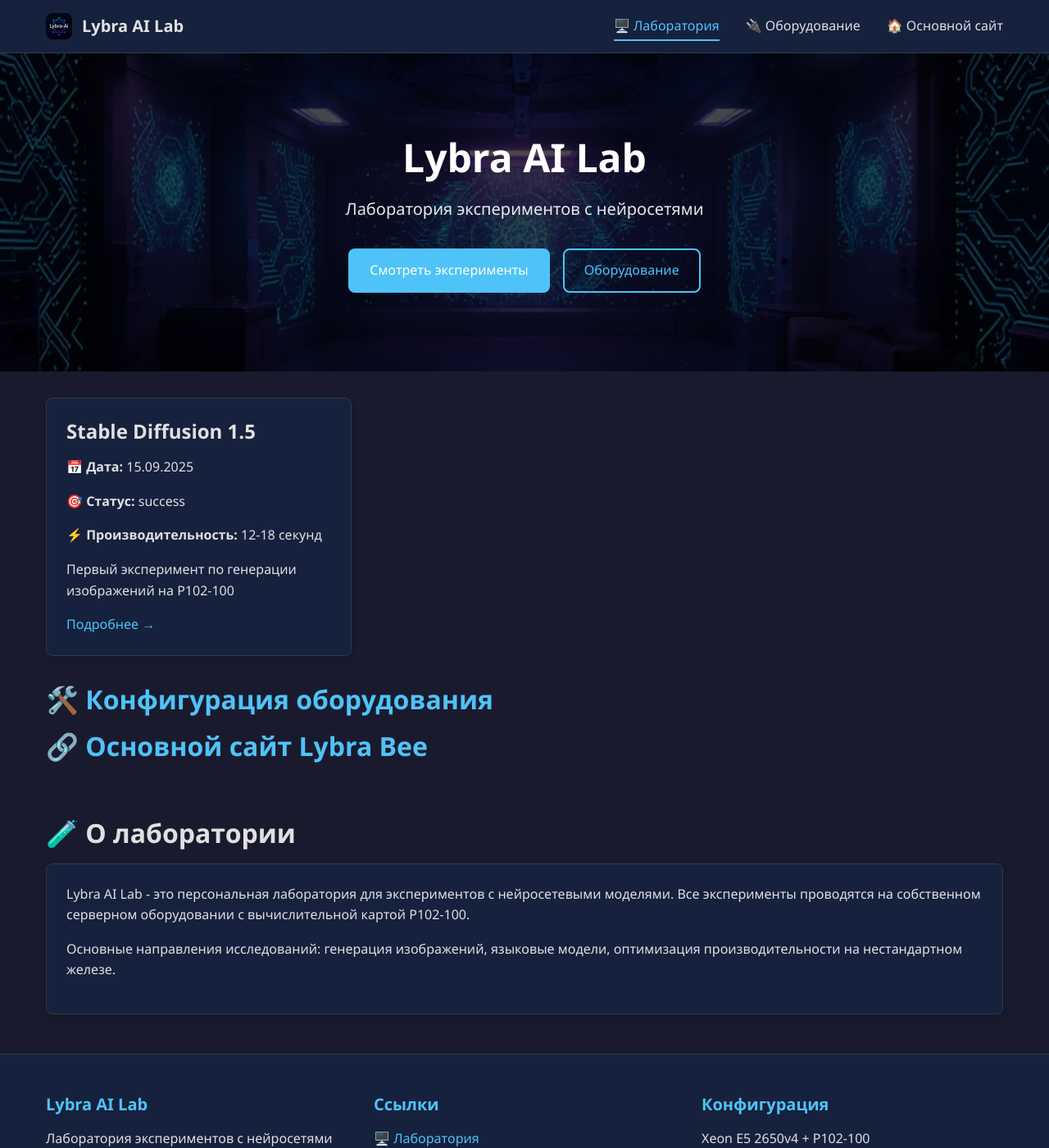
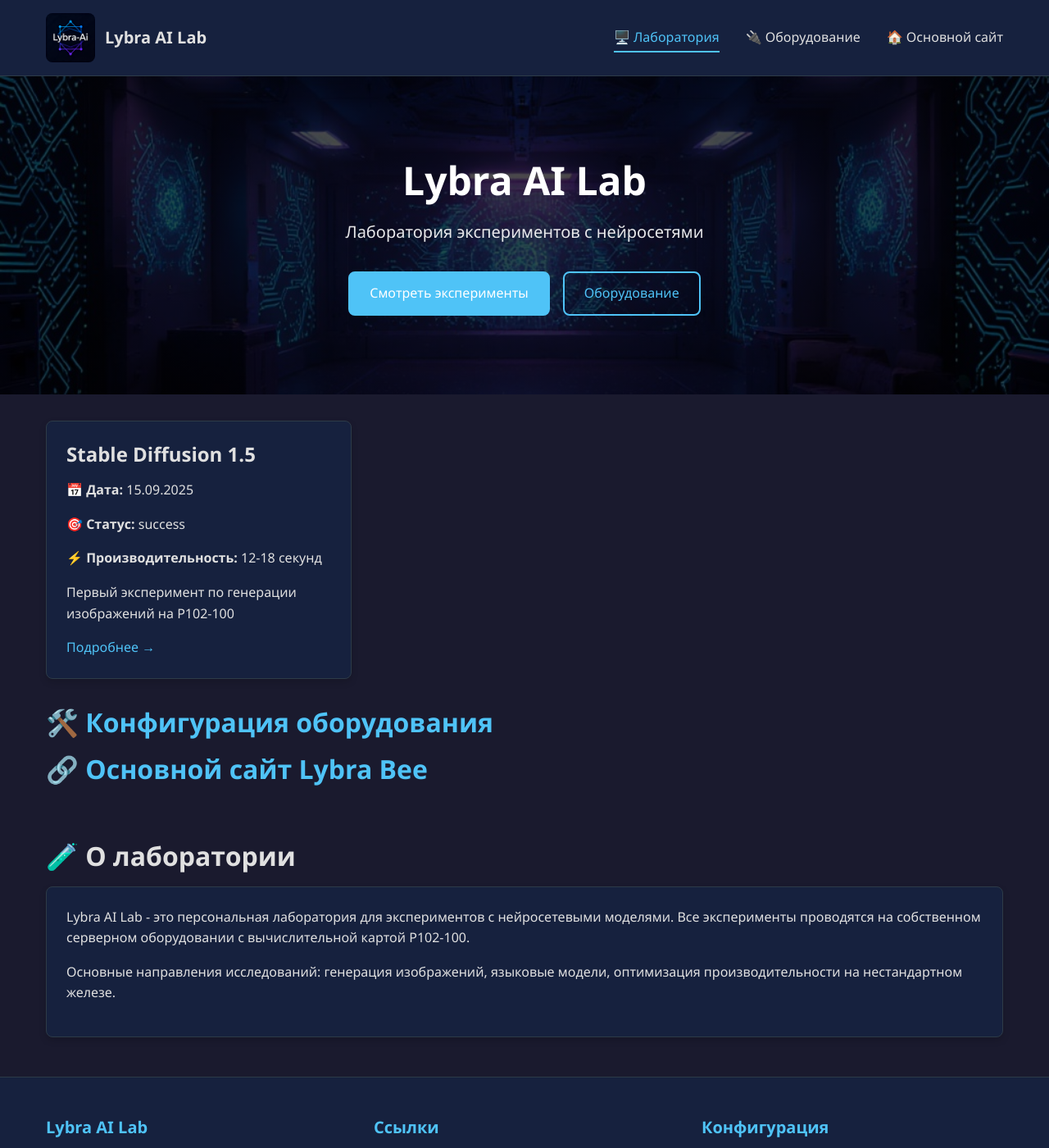
Before and after one commit to lybra-bee/lybra-ai-lab, a Jekyll site: the page built from index.md, in a window 1280 px wide and 1400 px high. Shown: the whole window at 82% size. Built offline with Jekyll 4.4.1, drawn with Linux system fonts in a browser that asks for light colours.

Commit message:
Update style.css

```diff
--- a/assets/css/style.css
+++ b/assets/css/style.css
@@ -131,8 +131,8 @@
 }
 
 .logo-img {
-    width: 32px;
-    height: 32px;
+    width: 60px;
+    height: 60px;
 }
 
 .main-nav ul {
```
